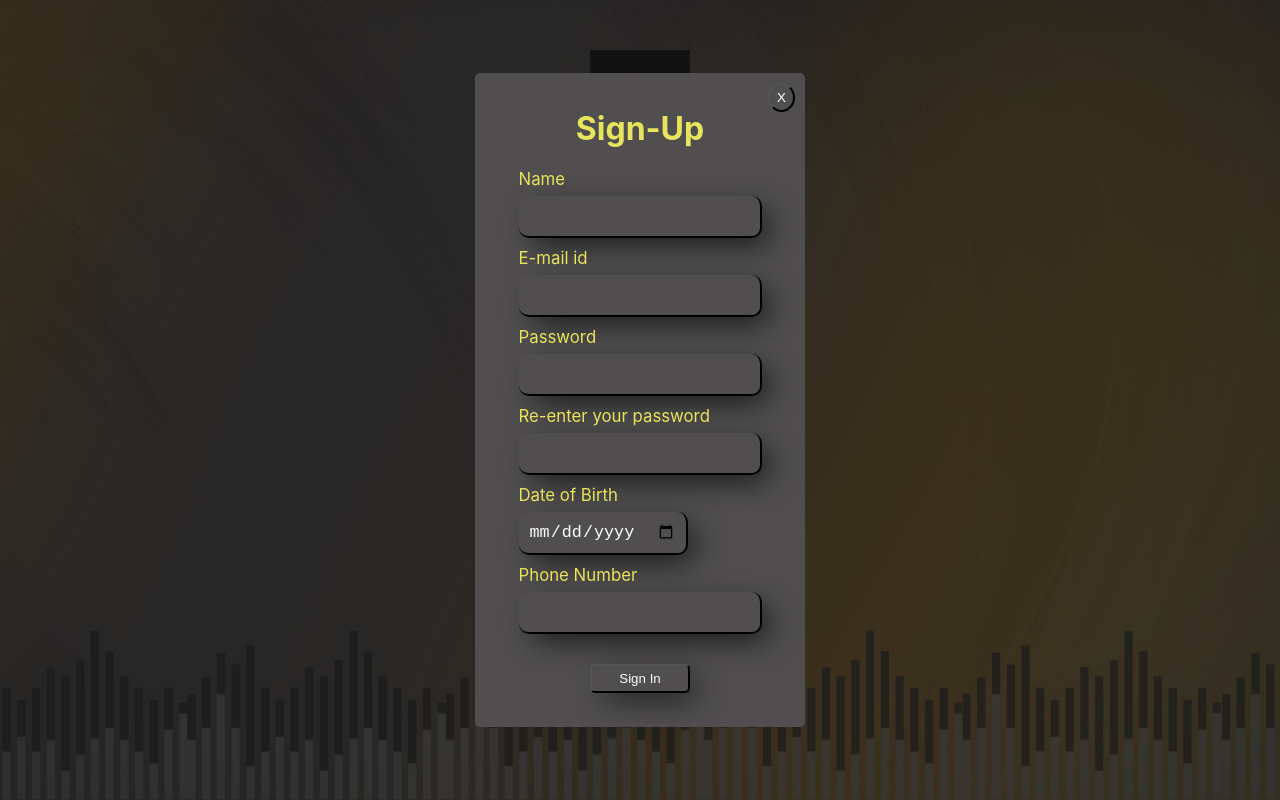
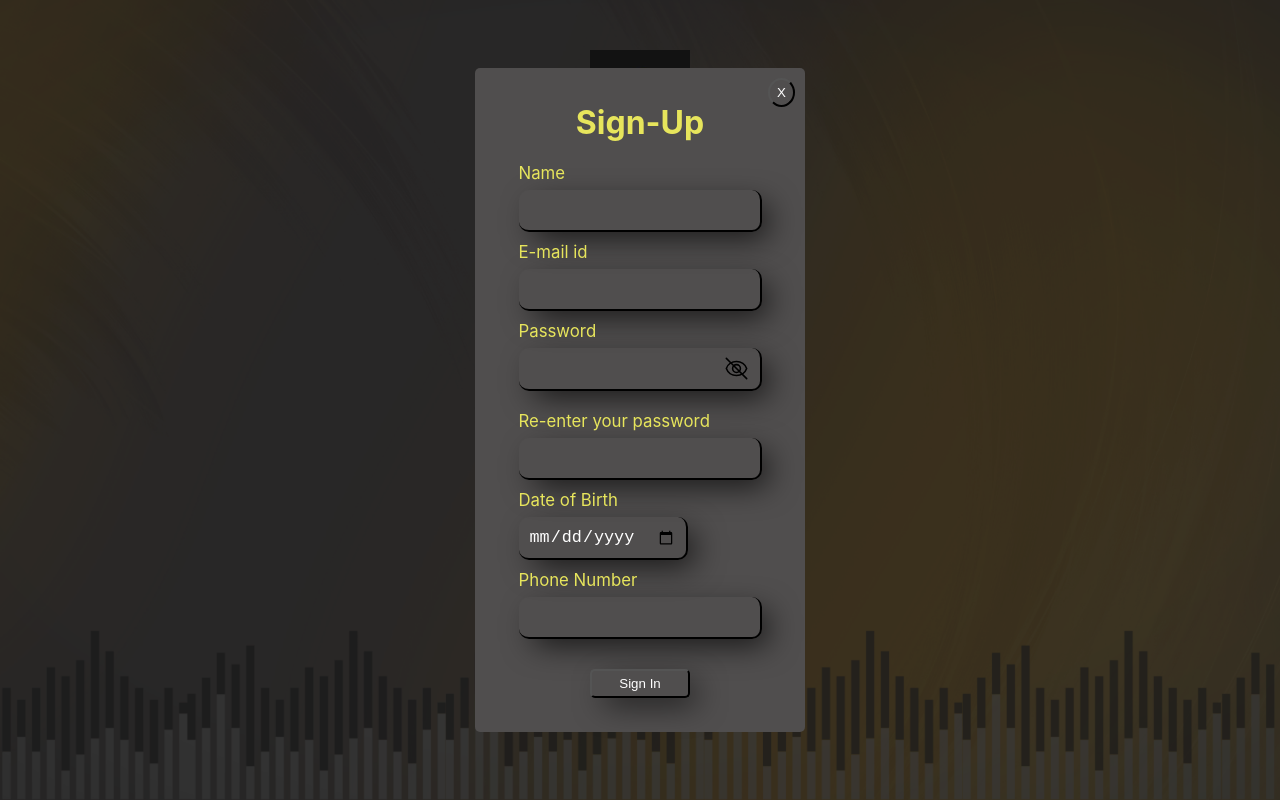
Before and after one commit to adhish-bahl/T-Une, a React (Create React App) app: page /login in a window 1280 px wide. Both pictures are taken after a click on the element "Create new Account". Built offline with nearby package versions, Linux system fonts and the light colour scheme.

Commit message:
password validation, show password in signin

```diff
--- a/src/Login.js
+++ b/src/Login.js
@@ -32,20 +32,35 @@ function Login() {
 
     const [data, setData] = useState([]);
 
-
     const toggleModal = () => {
         setModal(!modal);
-        // if(modal == true) {
-        // }
-        // const modalAni = document.getElementById("modalContent");
-        // modalAni.className = "modalContent, closeAni";
     };
 
-    const handleSignIn = (e) => {
-
-        e.preventDefault();
+    const makeSignInRequest = () => {
         var currentTime = new Date();
         const age = (currentTime.getFullYear() - parseInt(dob.substring(0, 4)));
+         const xhttp = new XMLHttpRequest();
+            xhttp.onload = function() {
+                console.log(this.responseText);
+                setSignRes(this.responseText);
+                if(signRes === "Success") {
+                    setMessageBoxContent("Account created successfully! Please log-in");
+                    setTimeout(function() {
+                        toggleModal();
+                    }, 3000);
+                } else {
+                    setMessageBoxContent("Oops, something went wrong. Check all details and try again.")
+                }
+            }
+            xhttp.open("POST", "http://localhost/DBMS%20Project/SignIn.php?fname="+name+"&password="+pwd1+"&dob="+dob+"&phno="+number+"&email="+email1+"&age="+age);
+            xhttp.send();
+    }
+
+
+    const handleSignIn = (e) => {
+        e.preventDefault();
+
+
         // console.log(age);
         // axiosbaseurl.post(`SignIn.php?fname=`+name+"&password="+pwd1+"&dob="+dob+"&phno="+number)
         // // axiosbaseurl.post("SignIn.php", obj)
@@ -53,27 +68,24 @@ function Login() {
         //     console.log(res);
         // })
 
+        var regularExpression = /^(?=.*[0-9])(?=.*[!@#$%^&*])[a-zA-Z0-9!@#$%^&*]{6,16}$/;
+
         if(pwd1 === pwd2) {
-            const xhttp = new XMLHttpRequest();
-            xhttp.onload = function() {
-                console.log(this.responseText);
-                setSignRes(this.responseText);
-                console.log(signRes);
-                if(signRes === "Success") {
-                    // console.log("inside if");
-                    setMessageBoxContent("Account created successfully! Please log-in");
-                    setTimeout(function() {
-                        toggleModal();
-                    }, 3000);
+            if(pwd1.length < 8)
+            {
+                setMessageBoxContent("Password  must be atleast 8 characters.")
+            } else {
+                if(!regularExpression.test(pwd1))
+                {
+                    setMessageBoxContent("Password must have atleast one number and special character.")
                 } else {
-                    // console.log("inside else");
-                    setMessageBoxContent("Oops, something went wrong. Check all details and try again.")
+                    makeSignInRequest();
                 }
             }
-            xhttp.open("POST", "http://localhost/DBMS%20Project/SignIn.php?fname="+name+"&password="+pwd1+"&dob="+dob+"&phno="+number+"&email="+email1+"&age="+age);
-            xhttp.send();
+        } else {
+            setMessageBoxContent("Passwords does not match.");
+        }
 
-        }
 
     }
 
@@ -94,7 +106,11 @@ function Login() {
                             <input type="email" name="emailLabel" id="emailInput" required onChange={e => setEmail1(e.target.value)} />
                             {/* <input type="email" name="emailLabel" id="emailInput" onChange={e => setEmail1(e.target.value)} value={email1} /> */}
                             <label htmlFor='password1Input' className="password1Label">Password</label>
-                            <input type="password" name="password1Label" id="password1Input" required onChange={e => setPwd1(e.target.value)}  />
+                            {/* <input type="password" name="password1Label" id="password1Input" required onChange={e => setPwd1(e.target.value)}  /> */}
+                            <div className="pwdContainer">
+                                <input required name="password1Label" id='password1Input' type={isRevealPwd ? "text" : "password"} onChange={(e) => setPwd1(e.target.value)} />
+                                <img alt="showPassword"  className='pwd-toggle' title={isRevealPwd ? "Hide password" : "Show password"} src={isRevealPwd ? showPassword : hidePassword} onClick={() => setIsRevealPwd(prevState => !prevState)} />
+                            </div>
                             {/* <input type="password" name="password1Label" id="password1Input" onChange={e => setPwd1(e.target.value)} value={pwd1} /> */}
                             <label htmlFor='password2Input' className="password2Label">Re-enter your password</label>
                             <input type="password" name="password2Label" id="password2Input" required onChange={e => setPwd2(e.target.value)}  />
--- a/src/Signin.css
+++ b/src/Signin.css
@@ -193,3 +193,9 @@ input {
     background-color: #504e4e;
     color: white;
 }
+
+#password1Input {
+  border: 0px;
+  box-shadow: none;
+  margin: 3px;
+}
```
